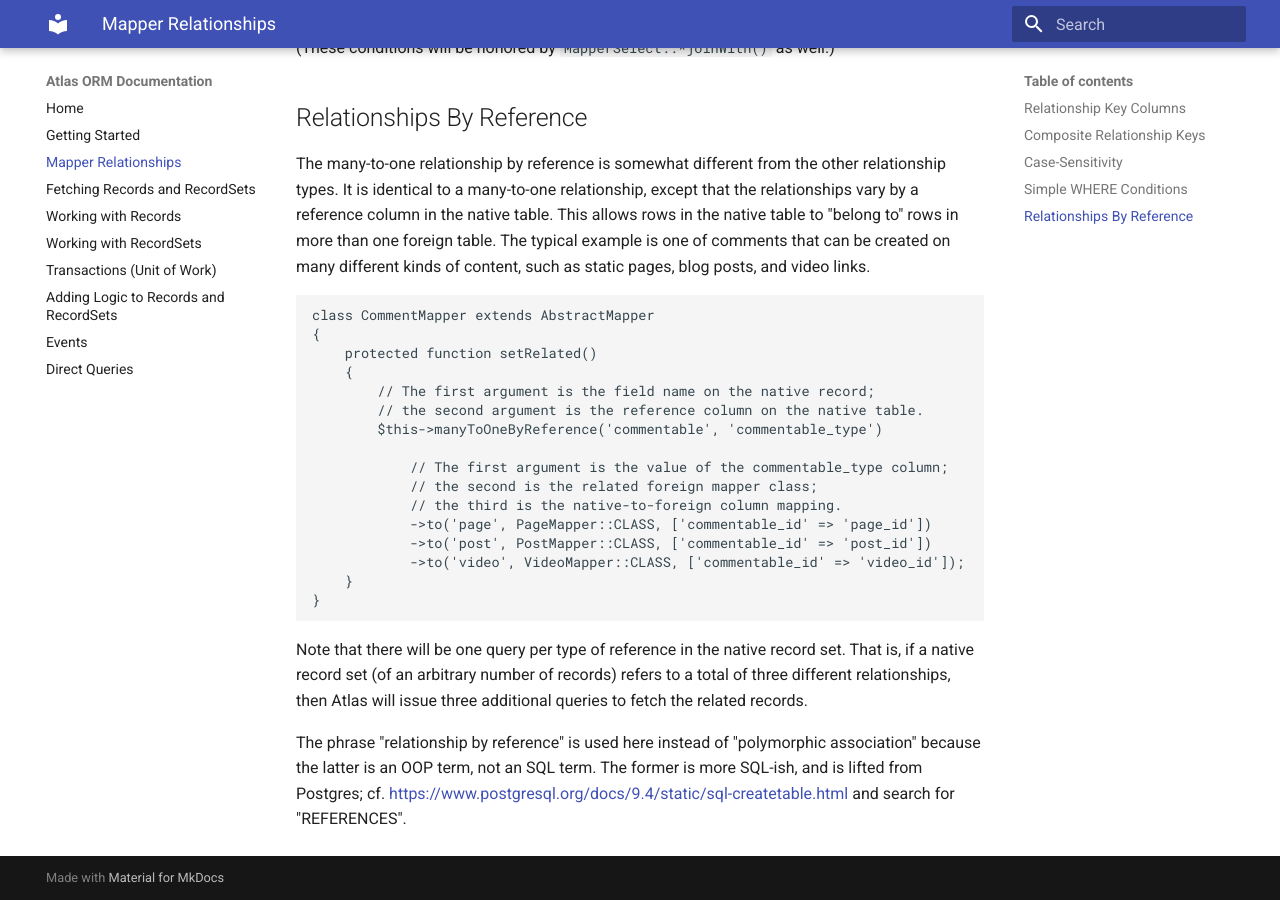
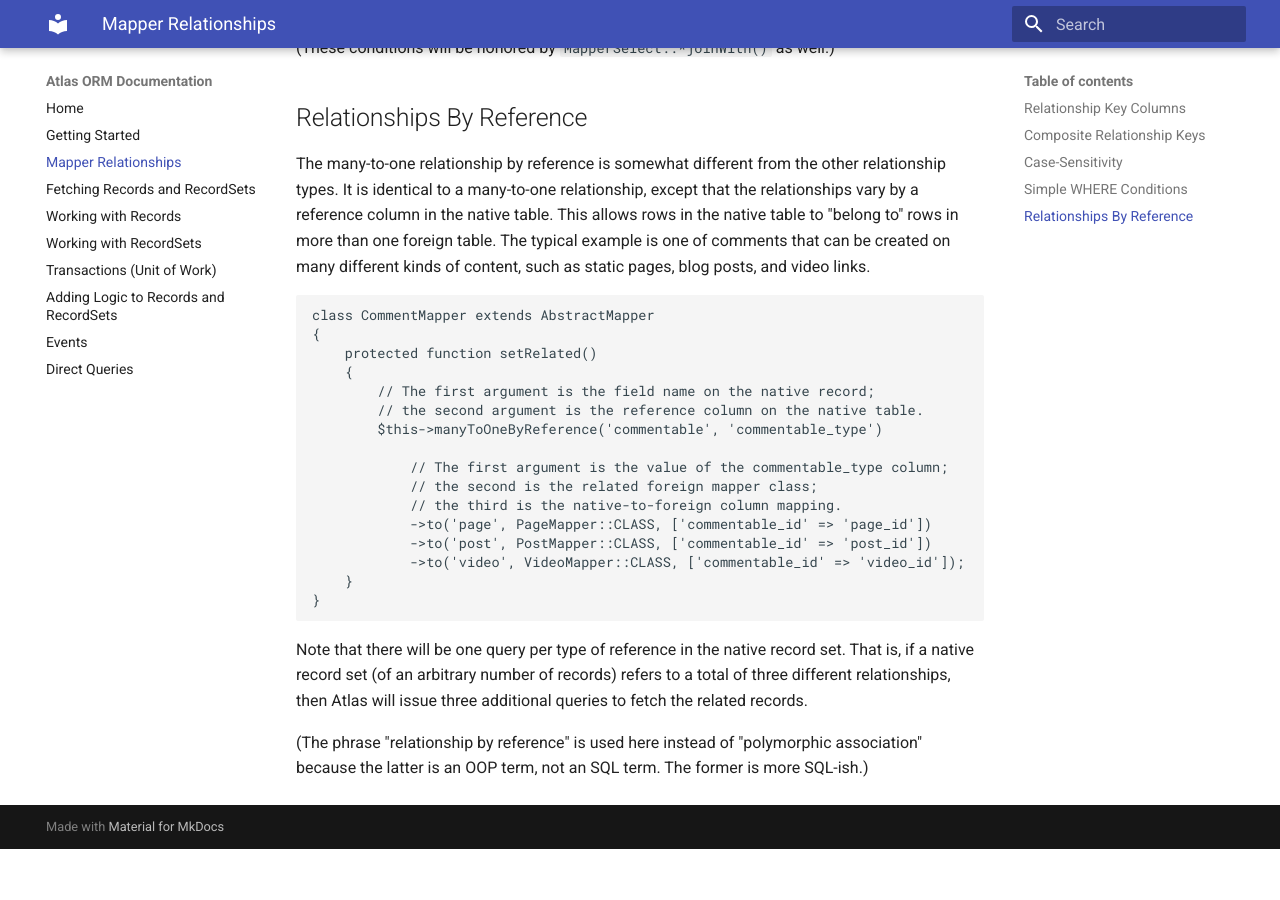
Before and after one commit to atlasphp/Atlas.Orm, an MkDocs documentation site: the page built from docs/relationships.md, in a window 1280 px wide and 900 px high, scrolled down 3434 px. Built offline with MkDocs 1.6.1 and Material for MkDocs 9.7.7, drawn with Linux system fonts in a browser that asks for light colours; old or Windows-style settings are respelled for this version of MkDocs; after the commit the page ends 4283 px from its top, so only the background shows below that.

Commit message:
phrasing

```diff
--- a/docs/relationships.md
+++ b/docs/relationships.md
@@ -202,8 +202,6 @@ set. That is, if a native record set (of an arbitrary number of records) refers
 to a total of three different relationships, then Atlas will issue three
 additional queries to fetch the related records.
 
-The phrase "relationship by reference" is used here instead of "polymorphic
+(The phrase "relationship by reference" is used here instead of "polymorphic
 association" because the latter is an OOP term, not an SQL term. The former is
-more SQL-ish, and is lifted from Postgres; cf.
-<https://www.postgresql.org/docs/9.4/static/sql-createtable.html> and search for
-"REFERENCES".
+more SQL-ish.)
```
